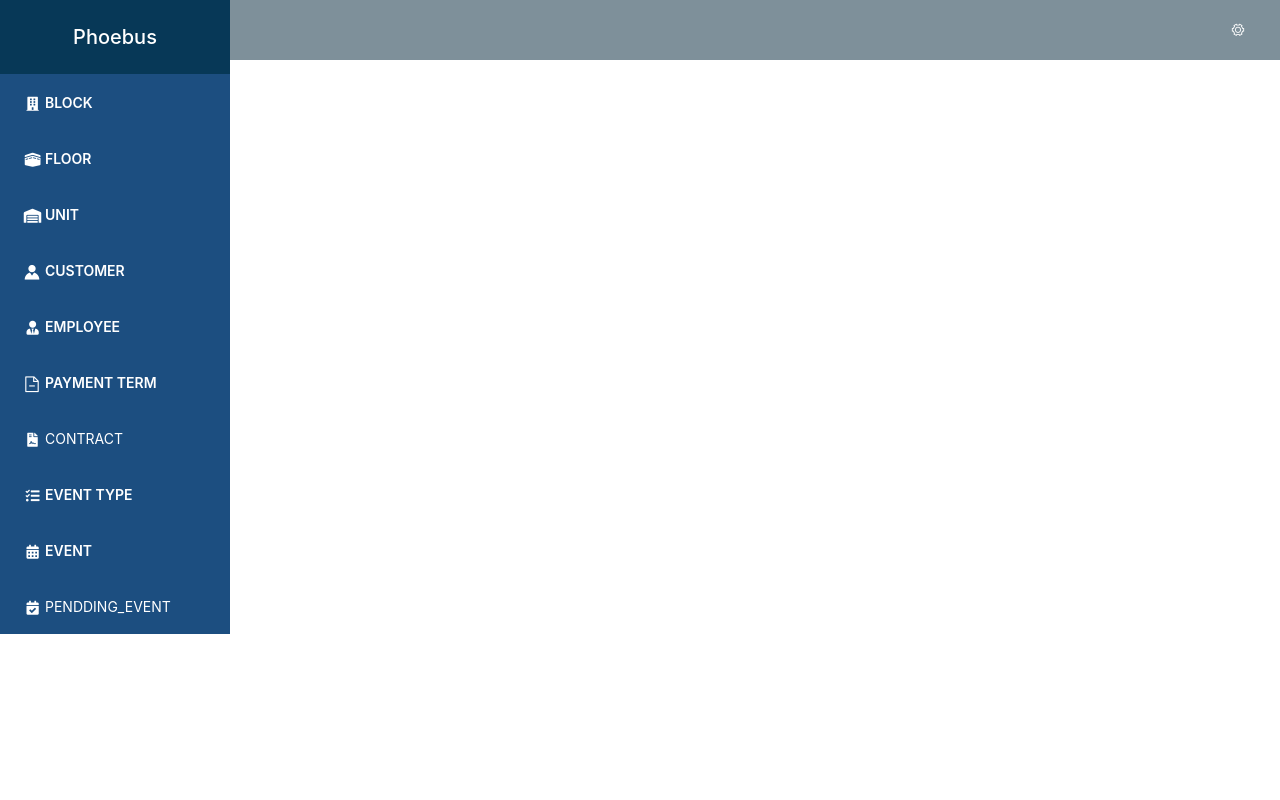
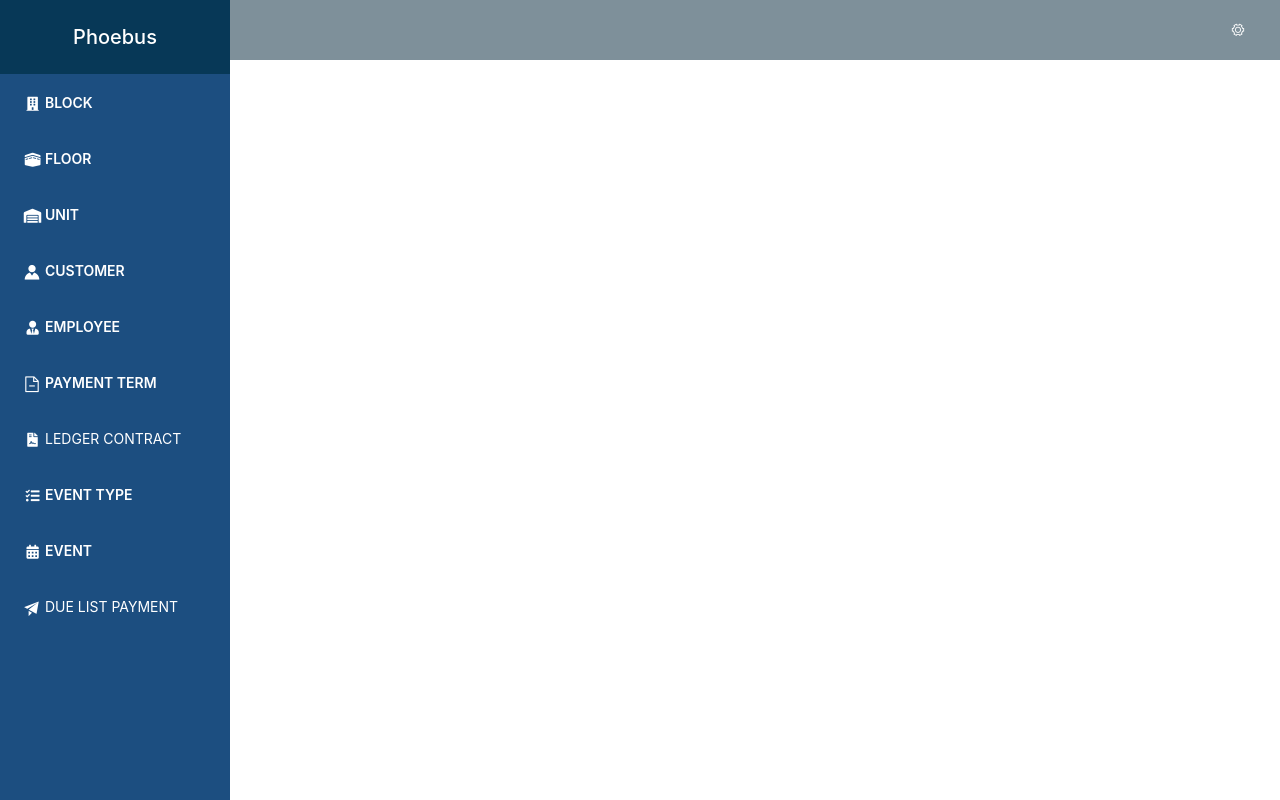
Before and after one commit to stella01012001/FE_ThucTap-TY, a Vue app: page /menu in a window 1280 px wide. Built offline with nearby package versions, Linux system fonts and the light colour scheme; sample sign-in values are in the browser's storage; what vue-sweetalert2 would draw is missing.

Commit message:
asdfgfhfgh

```diff
--- a/src/components/Common/Nav.vue
+++ b/src/components/Common/Nav.vue
@@ -52,7 +52,7 @@
         <div class="wrapp-icon">
           <i class="fas fa-file-contract"></i>
         </div>
-        <span>CONTRACT</span>
+        <span>LEDGER CONTRACT</span>
       </el-menu-item>
       <el-menu-item index="8">
         <div class="wrapp-icon">
@@ -66,11 +66,12 @@
         </div>
         <router-link to="/menu/event-type">EVENT</router-link>
       </el-menu-item>
+
       <el-menu-item index="10">
         <div class="wrapp-icon">
-          <i class="fas fa-calendar-check"></i>
+          <i class="el-icon-s-promotion"></i>
         </div>
-        <span>PENDDING_EVENT</span>
+        <span>DUE LIST PAYMENT</span>
       </el-menu-item>
     </el-menu>
   </el-col>
--- a/src/components/Menu.vue
+++ b/src/components/Menu.vue
@@ -1,6 +1,6 @@
 <template>
   <el-container style="height: 100vh">
-    <el-aside width="230px">
+    <el-aside width="230px" style="background-color: #1c4e80">
       <Nav />
     </el-aside>
     <el-container>
```
